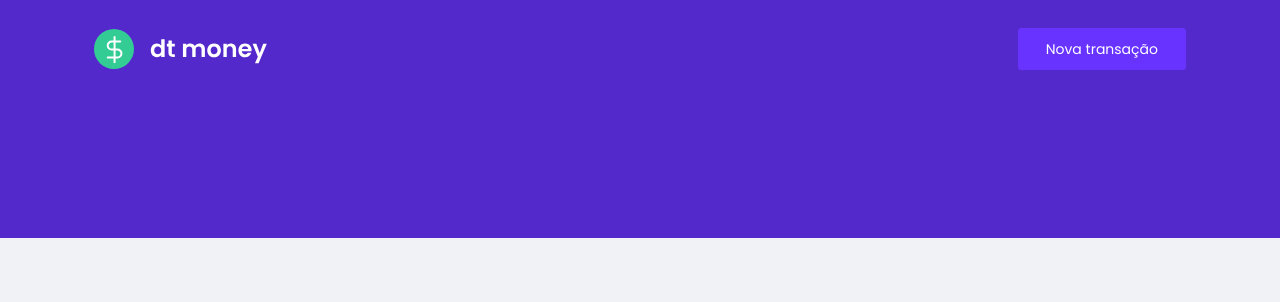
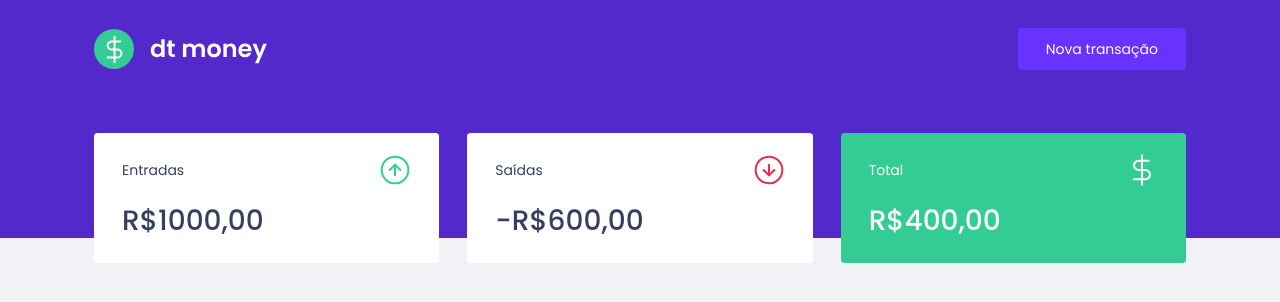
Before and after one commit to josimar1000/dtmoney, a React (Create React App) app: page / in a window 1280 px wide. Shown: the top 302 px of the page. Built offline with nearby package versions, Linux system fonts and the light colour scheme.

Commit message:
create summary component

```diff
--- a/public/index.html
+++ b/public/index.html
@@ -8,7 +8,7 @@
     <link rel="shortcut icon" href="favicon.png" type="image/png">
 
     <title>dtmoney</title>
-    <link href="https://fonts.googleapis.com/css2?family=Poppins:wght@400;600&display=swap" rel="stylesheet">
+    <link href="https://fonts.googleapis.com/css2?family=Poppins:wght@400;500;600&display=swap" rel="stylesheet">
   </head>
   <body>
     <noscript>You need to enable JavaScript to run this app.</noscript>
--- a/src/App.tsx
+++ b/src/App.tsx
@@ -1,3 +1,4 @@
+import { Dashboard } from "./components/Dashboard";
 import { Header } from "./components/Header";
 import { GlobalStyle } from "./styles/global";
 
@@ -5,6 +6,7 @@
   return (
     <>
       <Header />
+      <Dashboard />
       <GlobalStyle />
     </>
   );
--- /dev/null
+++ b/src/components/Dashboard/index.tsx
@@ -0,0 +1,11 @@
+import { Summary } from "../Summary";
+import { Container } from "./styles";
+
+export function Dashboard () {
+  return (
+    <Container>
+      <Summary />
+
+    </Container>
+  )
+}
--- /dev/null
+++ b/src/components/Dashboard/styles.ts
@@ -0,0 +1,8 @@
+import styled from 'styled-components';
+
+export const Container = styled.main`
+max-width: 1120px;
+margin: 0 auto;
+padding: 2.5rem 1rem;
+
+`
--- /dev/null
+++ b/src/components/Summary/index.tsx
@@ -0,0 +1,32 @@
+import incomeImg from '../../assets/income.svg';
+import outcomeImg from '../../assets/outcome.svg';
+import totalImg from '../../assets/total.svg';
+import { Container } from "./styles";
+
+export function Summary() {
+  return (
+    <Container>
+      <div>
+        <header>
+          <p>Entradas</p>
+          <img src={incomeImg} alt="entradas" />
+        </header>
+        <strong>R$1000,00</strong>
+      </div>
+      <div>
+        <header>
+          <p>Saídas</p>
+          <img src={outcomeImg} alt="saídas" />
+        </header>
+        <strong>-R$600,00</strong>
+      </div>
+      <div className="highlight-background">
+        <header>
+          <p>Total</p>
+          <img src={totalImg} alt="total" />
+        </header>
+        <strong>R$400,00</strong>
+      </div>
+    </Container>
+  )
+}
--- /dev/null
+++ b/src/components/Summary/styles.ts
@@ -0,0 +1,33 @@
+import styled from 'styled-components';
+
+export const Container = styled.div`
+display:grid;
+grid-template-columns: repeat(3, 1fr);
+gap: 2rem;
+margin-top: -10rem;
+
+div {
+  background: var(--shape);
+  padding:1.5rem 2rem;
+  border-radius: 0.25rem;
+  color: var(--text-title);
+
+  header{
+    display: flex;
+    align-items: center;
+    justify-content: space-between;
+  }
+  strong {
+    display: block;
+    margin-top: 1rem;
+    font-size: 2rem;
+    font-weight:500;
+    line-height: 3rem;
+  }
+  &.highlight-background {
+    background: var(--green);
+    color: #FFF;
+  }
+}
+
+`
--- a/src/styles/global.ts
+++ b/src/styles/global.ts
@@ -4,6 +4,7 @@
   :root {
     --red: #e52e4d;
     --blue: #5429CC;
+    --green: #33cc95;
 
     --blue-light: #6933ff;
 
```
